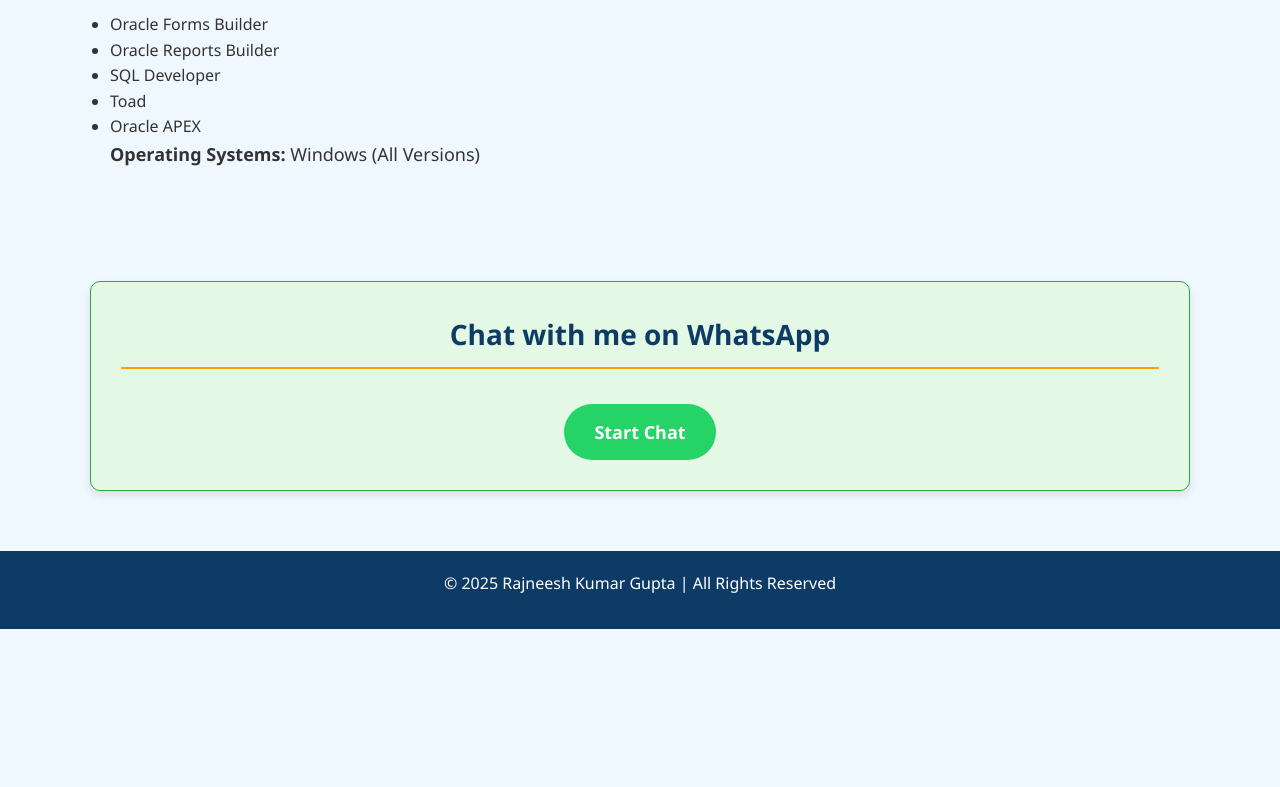
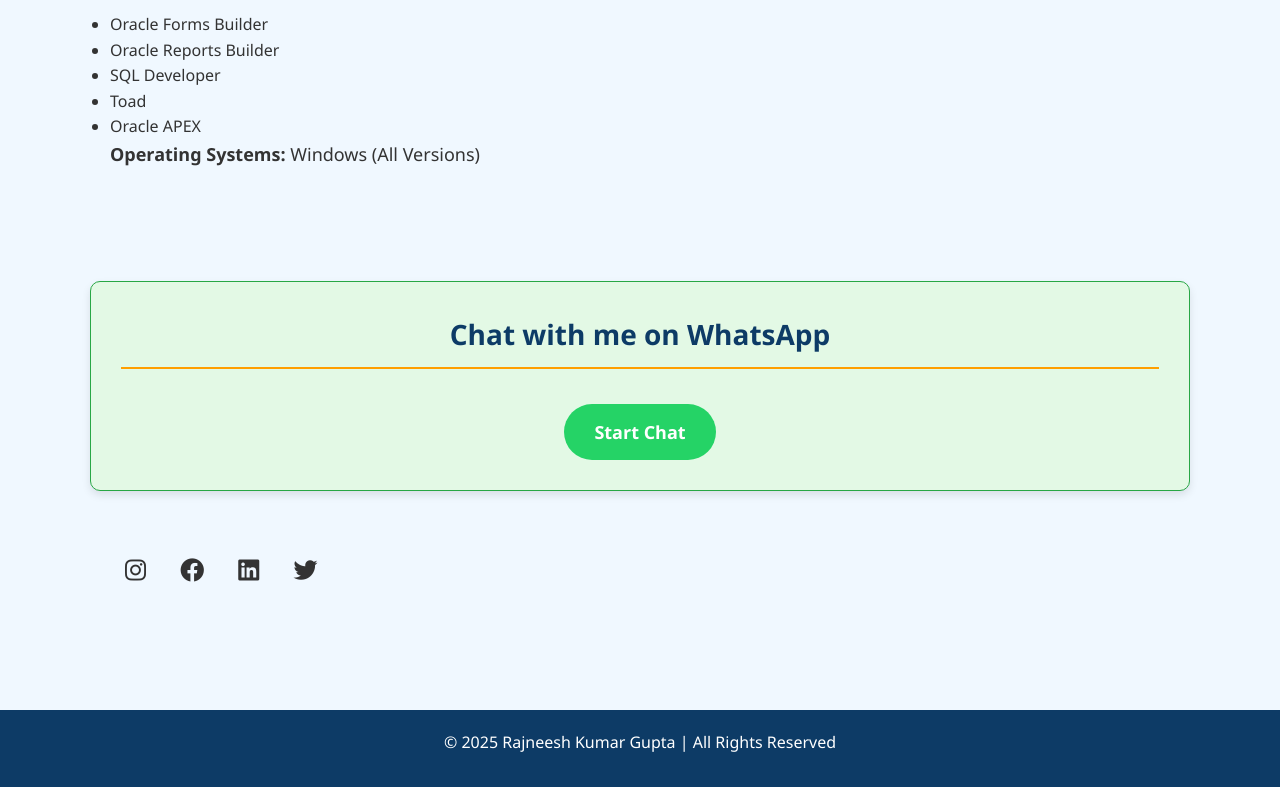
Before and after one commit to Rajneeshg1994/about-me, a plain HTML site: page index.html in a window 1280 px wide. Shown: the part 3578-4365 px from the top of the page. Before the commit the page ends 4207 px from the top, so only its background shows below. Drawn offline with Linux system fonts and the light colour scheme.

Commit message:
Update index.html

```diff
--- a/index.html
+++ b/index.html
@@ -4,6 +4,10 @@
   <meta charset="UTF-8" />
   <meta name="viewport" content="width=device-width, initial-scale=1.0"/>
   <title>Rajneesh Kumar Gupta | Portfolio</title>
+
+  <!-- Font Awesome CDN for social media icons -->
+  <link rel="stylesheet" href="https://cdnjs.cloudflare.com/ajax/libs/font-awesome/6.0.0-beta3/css/all.min.css"/>
+
   <style>
     * {
       margin: 0;
@@ -155,6 +159,20 @@
 
     footer p {
       font-size: 16px;
+    }
+
+
+/* Social Media Icons */
+    .social-icons a {
+      text-decoration: none;
+      font-size: 24px;
+      color: #333;
+      margin: 0 15px;
+      transition: color 0.3s;
+    }
+
+    .social-icons a:hover {
+      color: #ff9f00;
     }
 
     @media (max-width: 768px) {
@@ -372,6 +390,15 @@
     <a href="https://wa.me/919506847003" target="_blank">Start Chat</a>
   </section>
 
+  <!-- Social Media Icons Section -->
+  <section class="social-icons">
+    <a href="https://www.instagram.com/rajneeshg1994_official" target="_blank" title="Instagram"><i class="fab fa-instagram"></i></a>
+    <a href="https://www.facebook.com/rajneeshg1994" target="_blank" title="Facebook"><i class="fab fa-facebook"></i></a>
+    <a href="https://www.linkedin.com/in/rajneeshg1994" target="_blank" title="LinkedIn"><i class="fab fa-linkedin"></i></a>
+    <a href="https://twitter.com/rajneeshg1994" target="_blank" title="Twitter (X)"><i class="fab fa-twitter"></i></a>
+  </section>
+
+
   <!-- Footer -->
   <footer>
     <p>&copy; 2025 Rajneesh Kumar Gupta | All Rights Reserved</p>
```
